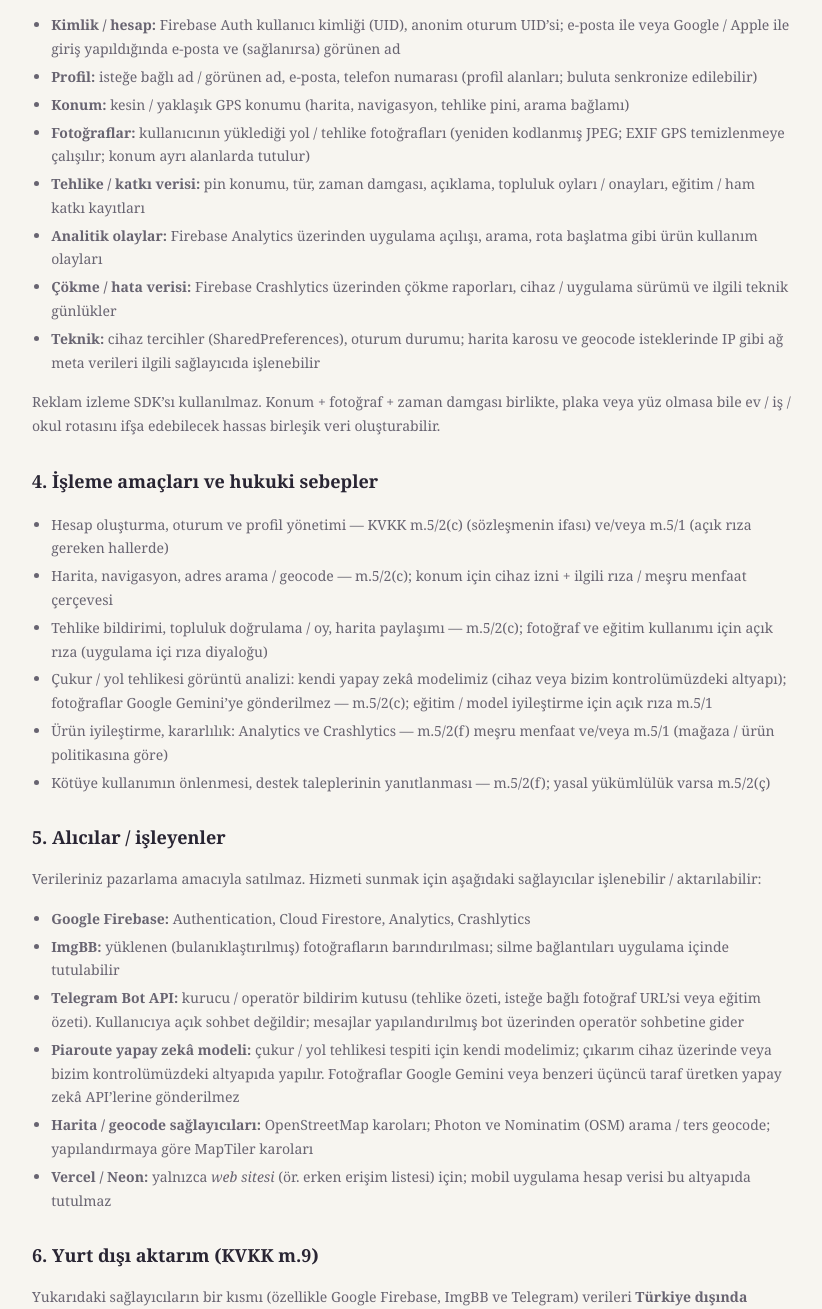
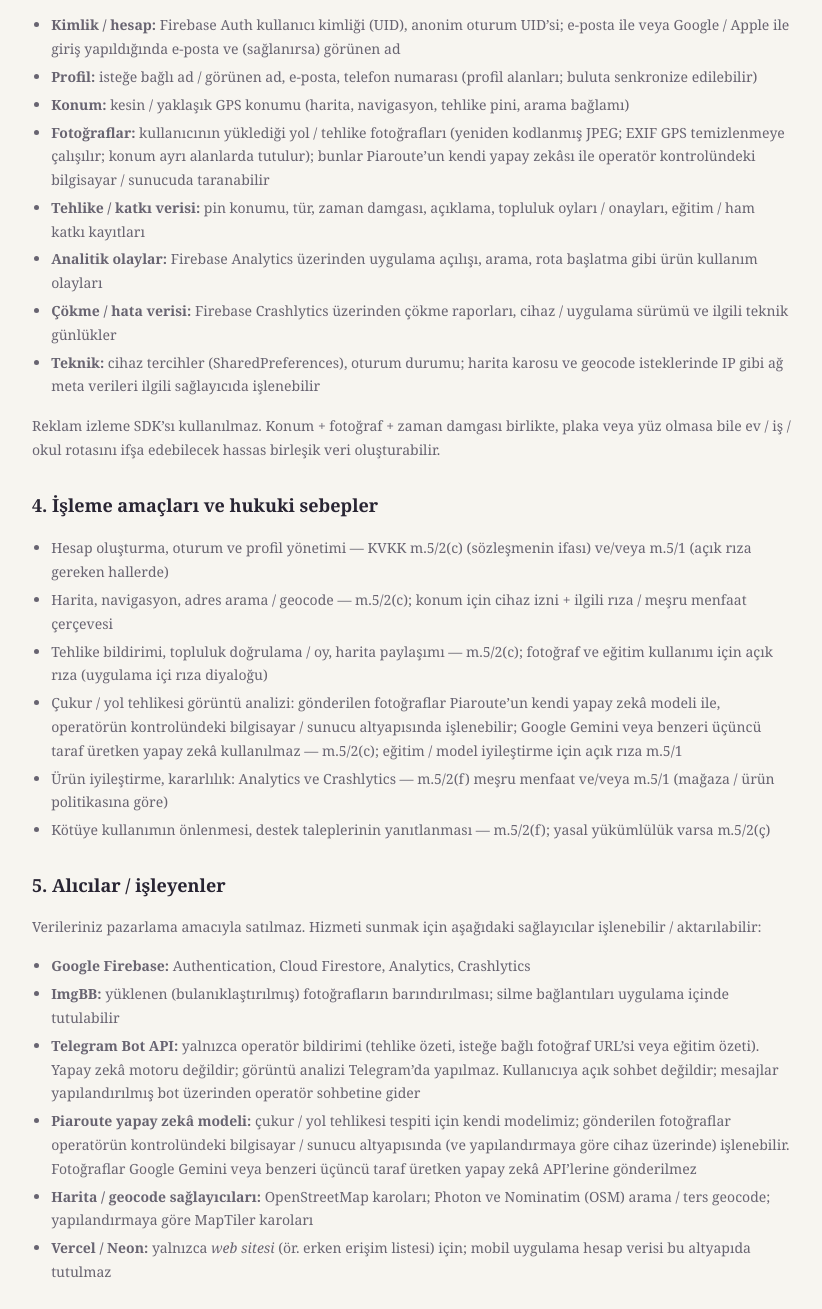
Before and after one commit to kadir0123/piaroute-website, a website: page gizlilik/index.html in a window 1280 px wide. Shown: the part 1064-2373 px from the top of the page, without its empty margins (228-1050 px from the left). Drawn offline with Linux system fonts and the light colour scheme.

Commit message:
Clarify PC/server AI processing and Telegram as operator notify-only.

```diff
--- a/gizlilik/index.html
+++ b/gizlilik/index.html
@@ -96,7 +96,7 @@
         <li><strong>Kimlik / hesap:</strong> Firebase Auth kullanıcı kimliği (UID), anonim oturum UID’si; e-posta ile veya Google / Apple ile giriş yapıldığında e-posta ve (sağlanırsa) görünen ad</li>
         <li><strong>Profil:</strong> isteğe bağlı ad / görünen ad, e-posta, telefon numarası (profil alanları; buluta senkronize edilebilir)</li>
         <li><strong>Konum:</strong> kesin / yaklaşık GPS konumu (harita, navigasyon, tehlike pini, arama bağlamı)</li>
-        <li><strong>Fotoğraflar:</strong> kullanıcının yüklediği yol / tehlike fotoğrafları (yeniden kodlanmış JPEG; EXIF GPS temizlenmeye çalışılır; konum ayrı alanlarda tutulur)</li>
+        <li><strong>Fotoğraflar:</strong> kullanıcının yüklediği yol / tehlike fotoğrafları (yeniden kodlanmış JPEG; EXIF GPS temizlenmeye çalışılır; konum ayrı alanlarda tutulur); bunlar Piaroute’un kendi yapay zekâsı ile operatör kontrolündeki bilgisayar / sunucuda taranabilir</li>
         <li><strong>Tehlike / katkı verisi:</strong> pin konumu, tür, zaman damgası, açıklama, topluluk oyları / onayları, eğitim / ham katkı kayıtları</li>
         <li><strong>Analitik olaylar:</strong> Firebase Analytics üzerinden uygulama açılışı, arama, rota başlatma gibi ürün kullanım olayları</li>
         <li><strong>Çökme / hata verisi:</strong> Firebase Crashlytics üzerinden çökme raporları, cihaz / uygulama sürümü ve ilgili teknik günlükler</li>
@@ -109,7 +109,7 @@
         <li>Hesap oluşturma, oturum ve profil yönetimi — KVKK m.5/2(c) (sözleşmenin ifası) ve/veya m.5/1 (açık rıza gereken hallerde)</li>
         <li>Harita, navigasyon, adres arama / geocode — m.5/2(c); konum için cihaz izni + ilgili rıza / meşru menfaat çerçevesi</li>
         <li>Tehlike bildirimi, topluluk doğrulama / oy, harita paylaşımı — m.5/2(c); fotoğraf ve eğitim kullanımı için açık rıza (uygulama içi rıza diyaloğu)</li>
-        <li>Çukur / yol tehlikesi görüntü analizi: kendi yapay zekâ modelimiz (cihaz veya bizim kontrolümüzdeki altyapı); fotoğraflar Google Gemini’ye gönderilmez — m.5/2(c); eğitim / model iyileştirme için açık rıza m.5/1</li>
+        <li>Çukur / yol tehlikesi görüntü analizi: gönderilen fotoğraflar Piaroute’un kendi yapay zekâ modeli ile, operatörün kontrolündeki bilgisayar / sunucu altyapısında işlenebilir; Google Gemini veya benzeri üçüncü taraf üretken yapay zekâ kullanılmaz — m.5/2(c); eğitim / model iyileştirme için açık rıza m.5/1</li>
         <li>Ürün iyileştirme, kararlılık: Analytics ve Crashlytics — m.5/2(f) meşru menfaat ve/veya m.5/1 (mağaza / ürün politikasına göre)</li>
         <li>Kötüye kullanımın önlenmesi, destek taleplerinin yanıtlanması — m.5/2(f); yasal yükümlülük varsa m.5/2(ç)</li>
       </ul>
@@ -119,8 +119,8 @@
       <ul>
         <li><strong>Google Firebase:</strong> Authentication, Cloud Firestore, Analytics, Crashlytics</li>
         <li><strong>ImgBB:</strong> yüklenen (bulanıklaştırılmış) fotoğrafların barındırılması; silme bağlantıları uygulama içinde tutulabilir</li>
-        <li><strong>Telegram Bot API:</strong> kurucu / operatör bildirim kutusu (tehlike özeti, isteğe bağlı fotoğraf URL’si veya eğitim özeti). Kullanıcıya açık sohbet değildir; mesajlar yapılandırılmış bot üzerinden operatör sohbetine gider</li>
-        <li><strong>Piaroute yapay zekâ modeli:</strong> çukur / yol tehlikesi tespiti için kendi modelimiz; çıkarım cihaz üzerinde veya bizim kontrolümüzdeki altyapıda yapılır. Fotoğraflar Google Gemini veya benzeri üçüncü taraf üretken yapay zekâ API’lerine gönderilmez</li>
+        <li><strong>Telegram Bot API:</strong> yalnızca operatör bildirimi (tehlike özeti, isteğe bağlı fotoğraf URL’si veya eğitim özeti). Yapay zekâ motoru değildir; görüntü analizi Telegram’da yapılmaz. Kullanıcıya açık sohbet değildir; mesajlar yapılandırılmış bot üzerinden operatör sohbetine gider</li>
+        <li><strong>Piaroute yapay zekâ modeli:</strong> çukur / yol tehlikesi tespiti için kendi modelimiz; gönderilen fotoğraflar operatörün kontrolündeki bilgisayar / sunucu altyapısında (ve yapılandırmaya göre cihaz üzerinde) işlenebilir. Fotoğraflar Google Gemini veya benzeri üçüncü taraf üretken yapay zekâ API’lerine gönderilmez</li>
         <li><strong>Harita / geocode sağlayıcıları:</strong> OpenStreetMap karoları; Photon ve Nominatim (OSM) arama / ters geocode; yapılandırmaya göre MapTiler karoları</li>
         <li><strong>Vercel / Neon:</strong> yalnızca <em>web sitesi</em> (ör. erken erişim listesi) için; mobil uygulama hesap verisi bu altyapıda tutulmaz</li>
       </ul>
@@ -159,7 +159,7 @@
 
       <h2 id="riza-silme">9. Rızayı geri çekme ve hesap / veri silme</h2>
       <ul>
-        <li><strong>Fotoğraf / eğitim rızası:</strong> Hesap ekranından eğitim / gizlilik rızasını geri çekebilirsiniz; rıza olmadan yeni fotoğraf yükleme / ilgili akışlar çalışmaz. Görüntü analizi kendi yapay zekâ modelimizle (cihaz veya bizim kontrolümüzdeki altyapı) yapılır; üçüncü taraf üretken yapay zekâ (ör. Google Gemini) kullanılmaz.</li>
+        <li><strong>Fotoğraf / eğitim rızası:</strong> Hesap ekranından eğitim / gizlilik rızasını geri çekebilirsiniz; rıza olmadan yeni fotoğraf yükleme / ilgili akışlar çalışmaz. Görüntü analizi Piaroute’un kendi modeliyle, operatör kontrolündeki bilgisayar / sunucu altyapısında (ve yapılandırmaya göre cihazda) yapılır; Telegram yalnızca operatör bildirimi içindir; üçüncü taraf üretken yapay zekâ (ör. Google Gemini) kullanılmaz.</li>
         <li><strong>Hesap silme:</strong> Hesabım → Hesabı ve yerel verileri sil: bu cihazdaki oturum ve tercihler, henüz onay almamış kendi pinleriniz ve kendi eğitim / ham kayıtlarınız silinmeye çalışılır.</li>
         <li><strong>Onaylı topluluk pinleri:</strong> otomatik silinmez; <a href="mailto:kadir@piaroute.com">kadir@piaroute.com</a> ile talep edin.</li>
         <li><strong>ImgBB fotoğrafları:</strong> Hesabım → Yüklenen fotoğrafları sil bölümündeki sağlayıcı silme sayfasını kullanın. Bağlantı yoksa destek e-postası yazın. Talebinizde uygulama adını ve ilgili bildirim bilgisini belirtin; şifre veya doğrulama kodu göndermeyin.</li>
```
